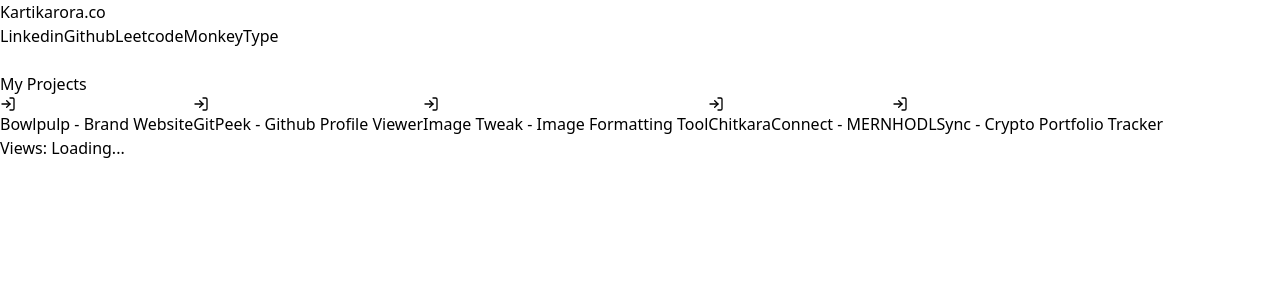
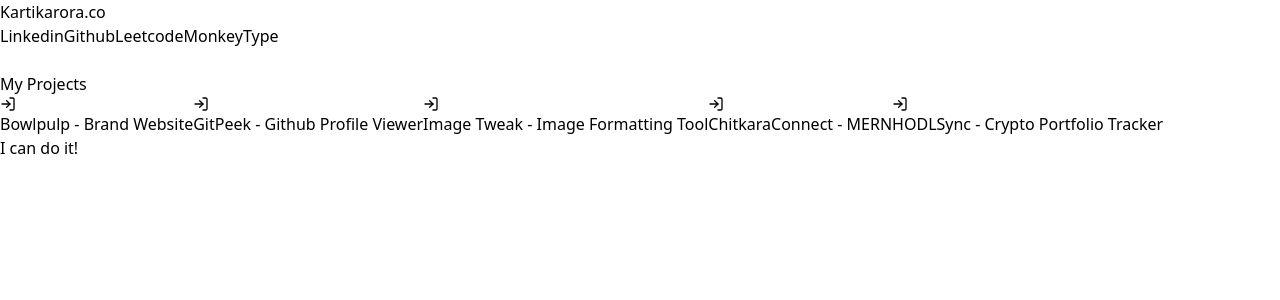
Before and after one commit to BowlPulp/Personal-Website, a React (Vite) app in the folder frontend/: page / in a window 1280 px wide. Shown: the top 300 px of the page. Built offline with nearby package versions, Linux system fonts and the light colour scheme; no server answers.

Commit message:
easter egg

```diff
--- a/frontend/src/components/footer/ViewCounter.jsx
+++ b/frontend/src/components/footer/ViewCounter.jsx
@@ -1,39 +1,32 @@
 import React, { useState, useEffect } from 'react';
 import { motion } from 'framer-motion';
 
-function ViewCounter() {
-  const [views, setViews] = useState('Loading...');
+function EmojiDisplay() {
+  const [emoji, setEmoji] = useState('');  // State to store the emoji
 
+  // Calculate time and determine emoji (morning or night)
   useEffect(() => {
-    const socket = new WebSocket('wss://projects-osst.onrender.com/');
+    // Get the current hour of the day
+    const currentHour = new Date().getHours();
 
-    socket.onopen = () => {
-      console.log('WebSocket connected');
-    };
+    // Determine if it's morning or night
+    const isMorning = currentHour >= 6 && currentHour < 18;  // Morning from 6 AM to 6 PM
+    const emojiData = isMorning ? "I can do it!" : "am tired.";  // Sun for morning, Moon for night
 
-    socket.onmessage = (event) => {
-      const data = JSON.parse(event.data);
-      console.log('Received data:', data); // Debug log
-      setViews(data.views);
-    };
-
-    socket.onclose = () => console.log('WebSocket disconnected');
-    socket.onerror = (error) => console.error('WebSocket error:', error);
-
-    return () => socket.close();
-  }, []);
+    setEmoji(emojiData);  // Set the emoji based on the time
+  }, []);  // Only run once when the component mounts
 
   return (
     <div className="fixed bottom-10 right-10 z-50">
-      <WetPaintButton views={views} />
+      <WetPaintButton emoji={emoji} />
     </div>
   );
 }
 
-const WetPaintButton = ({ views }) => {
+const WetPaintButton = ({ emoji }) => {
   return (
     <button className="group relative rounded bg-green-300 px-4 py-2.5 font-semibold text-inherit transition-colors hover:bg-green-400">
-      Views: {views}
+      {emoji} {/* Display the emoji here */}
       <Drip left="10%" height={24} delay={0.5} />
       <Drip left="30%" height={20} delay={3} />
       <Drip left="57%" height={10} delay={4.25} />
@@ -110,7 +103,7 @@
           <path
             fillRule="evenodd"
             clipRule="evenodd"
-            d="M5.4 0H0V5.4C0 2.41765 0 5.4 0Z"
+            d="M5.4 0H0V5.4C0 2.41766 0 5.4 0Z"
             className="fill-green-300 transition-colors group-hover:fill-green-400"
           />
         </g>
@@ -138,4 +131,4 @@
   );
 };
 
-export default ViewCounter;
+export default EmojiDisplay;
```
